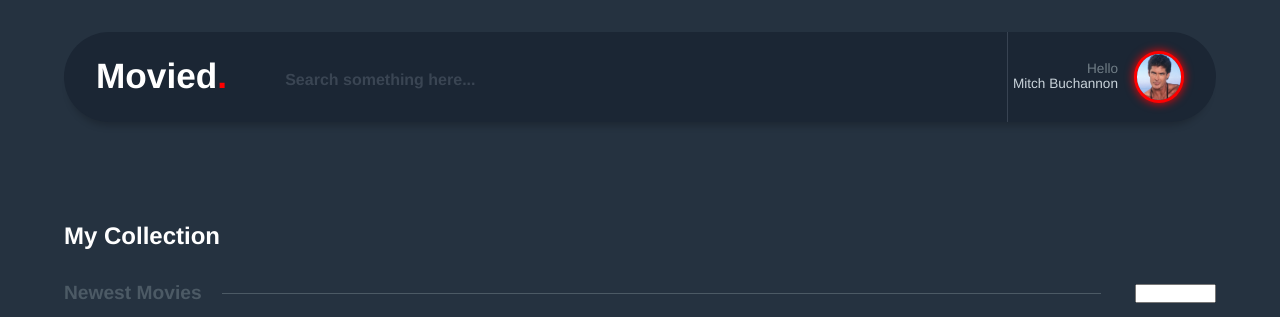
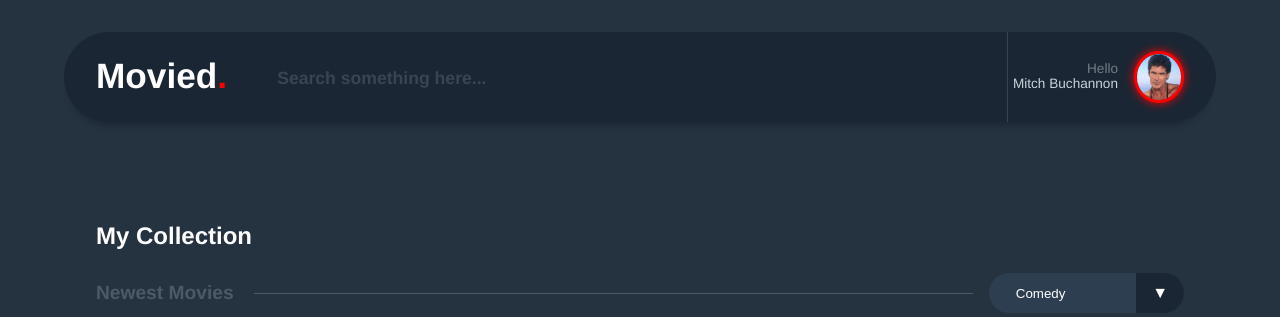
Before and after one commit to Tome1337/Projects, a plain HTML site: page Movie/index.html in a window 1280 px wide. Shown: the top 317 px of the page. Drawn offline with Linux system fonts and the light colour scheme.

Commit message:
Zmena Select

```diff
--- a/Movie/css/style.css
+++ b/Movie/css/style.css
@@ -31,7 +31,7 @@ body
 
 main
 {
-  width:90%;
+  width:85%;
   margin:0 auto;
 }
 
@@ -92,8 +92,9 @@ span.dot
   display:flex;
   flex-direction:row;
   width:70%;
-  padding:2.35em 0em;
+  padding:2.2em 0em;
   margin-left: 2rem;
+  font-size: inherit;
 }
 
 
@@ -103,10 +104,9 @@ span.dot
 {
     background-color: transparent;
     color: white;
-    padding: 0.4em 0.625em;
     border: none;
     font-family: inherit;
-    font-size: 1em;
+    font-size: 1.1em;
     font-weight: bold;
     transition: 0.3s;
     width:100%;
@@ -267,6 +267,60 @@ div.aspect-ratio > img
     width: 100%;
     height: 100%;
 }
+/* Select */
+select {
+  -webkit-appearance: none;
+  -moz-appearance: none;
+  -ms-appearance: none;
+  appearance: none;
+  outline: 0;
+  box-shadow: none;
+  border: 0 !important;
+  background: #2c3e50;
+  background-image: none;
+}
+/* Remove IE arrow */
+select::-ms-expand {
+  display: none;
+}
+/* Custom Select */
+.select {
+  position: relative;
+  display: flex;
+  width: 20%;
+  height: 2.5em;
+  line-height: 2.5em;
+  background: #1b2634;
+  overflow: hidden;
+  border-radius:5em;
+  margin-left: 1em;
+}
+select {
+  align-items: center;
+  flex: 1;
+  padding: 0 2em;
+  color: #fff;
+  cursor: pointer;
+}
+/* Arrow */
+.select::after {
+  content: '\25BC';
+  position: absolute;
+  top: 0;
+  right: 0;
+  padding: 0em 1em;
+  margin:0;
+  background: #1b2634;;
+  cursor: pointer;
+  pointer-events: none;
+  -webkit-transition: .25s all ease;
+  -o-transition: .25s all ease;
+  transition: .25s all ease;
+}
+/* Transition */
+.select:hover::after {
+  color: red;
+}
 /* Mediaquery*/
 @media screen and max-width(768px){
   section > ul > li{
--- a/Movie/index.html
+++ b/Movie/index.html
@@ -40,12 +40,12 @@
         <section>
             <div>
                 <h2>Newest Movies</h2>
-                <div>
+                <div class="select">
                   <select>
-                    <option value="volvo">Volvo</option>
-                    <option value="saab">Saab</option>
-                    <option value="mercedes">Mercedes</option>
-                    <option value="audi">Audi</option>
+                    <option value="volvo">Comedy</option>
+                    <option value="saab">Thriler/option>
+                    <option value="mercedes">Horor</option>
+                    <option value="audi">Scifi</option>
                   </select>
                 </div>
             </div>
```
